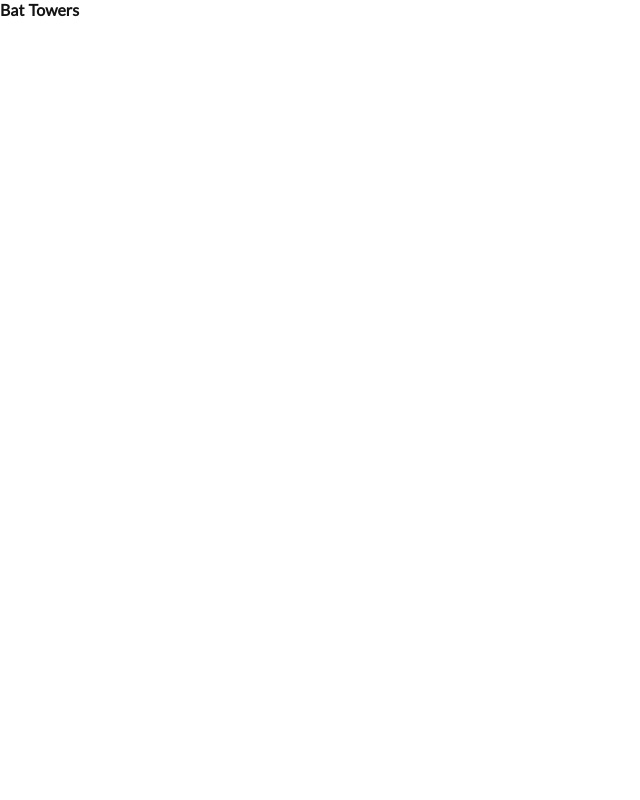
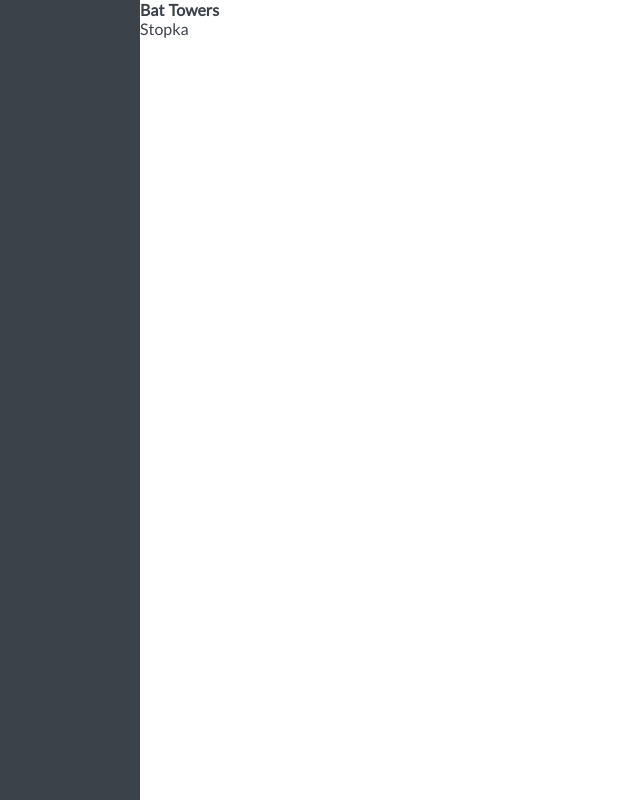
Before and after one commit to karolina-suchomska/BatTowers, a Nuxt app: page / in a window 1280 px wide. Shown: the whole page, without its empty margins (0-640 px from the left). Built offline with nearby package versions, Linux system fonts and the light colour scheme.

Commit message:
added belt and footer

```diff
--- /dev/null
+++ b/assets/sass/_belt.scss
@@ -0,0 +1,6 @@
+.belt {
+  position: absolute;
+  width: 140px;
+  height: 100vh;
+  background-color: $color-primary;
+}
--- /dev/null
+++ b/assets/sass/_container.scss
@@ -0,0 +1,3 @@
+.container {
+  margin-left: 140px;
+}
--- /dev/null
+++ b/assets/sass/_footer.scss
@@ -0,0 +1,3 @@
+.footer {
+
+}
--- a/assets/sass/_general.scss
+++ b/assets/sass/_general.scss
@@ -52,6 +52,10 @@ a {
   }
 }
 
+.general-container {
+  position: relative;
+}
+
 @media (max-width: 510px) {
   body {
     padding-bottom: 130px;
--- a/assets/sass/_variables.scss
+++ b/assets/sass/_variables.scss
@@ -1,5 +1,5 @@
-$text-primary: #141414;
+$text-primary: #3e434b;
 $white: #ffffff;
-$color-primary: #d6ffe7;
-$color-secondary: #3b6ea8;
-$color-tertiary: #b8b8b8;
+$color-primary: #3c4249;
+$color-secondary: #0688af;
+$color-tertiary: #c0dceb;
--- a/assets/sass/main.scss
+++ b/assets/sass/main.scss
@@ -5,3 +5,5 @@
 
 @import 'variables';
 @import 'general';
+@import 'belt';
+@import 'container';
--- /dev/null
+++ b/components/Footer.vue
@@ -0,0 +1,5 @@
+<template>
+  <div class="footer">
+    Stopka
+  </div>
+</template>
--- a/nuxt.config.js
+++ b/nuxt.config.js
@@ -28,7 +28,7 @@ export default {
       {
         rel: 'icon',
         type: 'image/x-icon',
-        href: '/images/favicon.ico'
+        href: '/images/favicon.png'
       }
     ]
   },
@@ -38,7 +38,7 @@ export default {
   manifest: {
     icons: [
       {
-        src: '/images/favicon.ico',
+        src: '/images/favicon.png',
         sizes: '192x192',
         type: 'image/png'
       }
--- a/pages/index.vue
+++ b/pages/index.vue
@@ -1,7 +1,21 @@
 <template>
-  <div class="container">
-    <h1>
-      Bat Towers
-    </h1>
+  <div class="general-container">
+    <div class="belt" />
+    <div class="container">
+      <h1>
+        Bat Towers
+      </h1>
+      <Footer />
+    </div>
   </div>
 </template>
+
+<script>
+import Footer from '@/components/Footer'
+
+export default {
+  components: {
+    Footer
+  }
+}
+</script>
```
Also changed, not shown: static/images/favicon.png (added), 1 other file (tests, documents, lock files or other folders).
